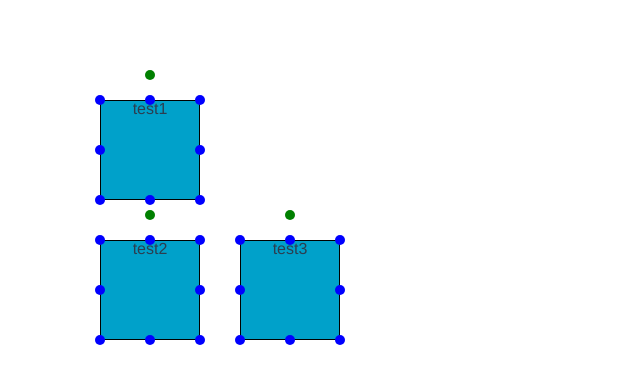
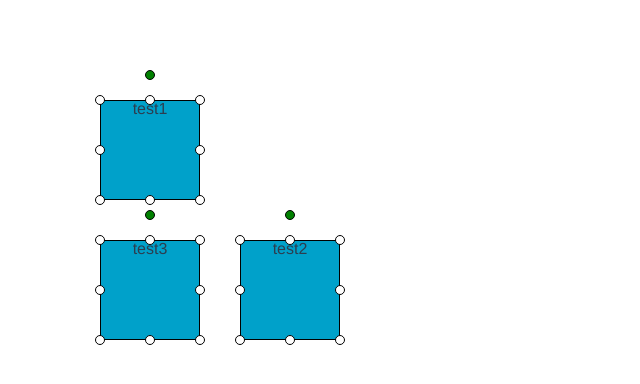
Before and after one commit to limichange/yuki, a Vue app: page / in a window 1280 px wide. Shown: the top 384 px of the page, without its empty margins (0-640 px from the left). Built offline with nearby package versions, Linux system fonts and the light colour scheme.

Commit message:
update YukiDraggable

```diff
--- a/src/App.vue
+++ b/src/App.vue
@@ -1,8 +1,8 @@
 <template>
   <div id="app">
-    <yuki-draggable v-model="item1">test1</yuki-draggable>
-    <yuki-draggable v-model="item2">test2</yuki-draggable>
-    <yuki-draggable v-model="item3">test3</yuki-draggable>
+    <yuki-draggable v-for="item in items" :value="item">
+      <div v-text="item.message"></div>
+    </yuki-draggable>
   </div>
 </template>
 
@@ -16,27 +16,28 @@ export default {
   },
   data: function () {
     return {
-      item1: {
+      items: [{
+        message: 'test1',
         top: 100,
         left: 100,
-        width: 200,
-        height: 200,
+        width: 100,
+        height: 100,
         index: 1
-      },
-      item2: {
+      }, {
+        message: 'test2',
+        top: 240,
+        left: 240,
+        width: 100,
+        height: 100,
+        index: 3
+      }, {
+        message: 'test3',
         top: 240,
         left: 100,
-        width: 200,
-        height: 200,
-        index: 2
-      },
-      item3: {
-        top: 240,
-        left: 240,
-        width: 200,
-        height: 200,
-        index: 3
-      }
+        width: 100,
+        height: 100,
+        index: 5
+      }]
     }
   }
 }
--- a/src/YukiDraggable.vue
+++ b/src/YukiDraggable.vue
@@ -24,35 +24,27 @@
 </template>
 
 <script>
-  import Events from 'events'
-  console.log(Events)
-
   export default {
     name: 'YukiDraggable',
-    props: {
-      value: {
-        type: Object
-      }
-    },
+    props: ['value'],
     data () {
       return {
         isDragging: false,
         currentX: 0,
         currentY: 0,
+        v: this.value,
         lastX: this.value.left,
-        lastY: this.value.top,
-        left: this.value.left,
-        top: this.value.top
+        lastY: this.value.top
       }
     },
     mounted () {
       var self = this
-      self._updatePosition(self.lastX, self.lastY)
-      self._updateSize(self.width, self.height)
+      self._updatePosition(self.v)
+      self._updateSize(self.v)
     },
     methods: {
-      mouseover () {
-        this.isDragging = false
+      mouseover (e) {
+        this._dragEnd(e)
       },
       mousedown (e) {
         var self = this
@@ -68,26 +60,33 @@
           var nowY = e.clientY
           var disX = nowX - self.currentX
           var disY = nowY - self.currentY
-          self._updatePosition((self.left + disX), (self.top + disY))
-          self.lastX = self.left + disX
-          self.lastY = self.top + disY
+          self.lastX = self.v.left + disX
+          self.lastY = self.v.top + disY
+
+          self._updatePosition({
+            left: self.v.left + disX,
+            top: self.v.top + disY
+          })
         }
       },
       mouseup (e) {
+        this._dragEnd(e)
+      },
+      _dragEnd (e) {
         var self = this
         self.isDragging = false
-        self._updatePosition(self.lastX, self.lastY)
-        self.left = self.lastX
-        self.top = self.lastY
-        this.$emit('input', {left: self.left})
+        self.v.left = self.lastX
+        self.v.top = self.lastY
+        self._updatePosition(self)
+        self.$emit('input', self.v)
         e.target.classList.remove('draging')
       },
-      _updatePosition (left, top) {
+      _updatePosition ({ left, top }) {
         var self = this
         self.$el.style.left = `${parseInt(left)}px`
         self.$el.style.top = `${parseInt(top)}px`
       },
-      _updateSize (width, height) {
+      _updateSize ({ width, height }) {
         var self = this
         self.$el.style.height = `${parseInt(height)}px`
         self.$el.style.width = `${parseInt(width)}px`
@@ -142,8 +141,10 @@
     position: absolute;
     width: $point-width;
     height: $point-height;
-    background: blue;
+    background: white;
     border-radius: $point-width;
+    border: 1px solid black;
+    box-sizing: border-box;
 
     &.out {
       background: green;
```
